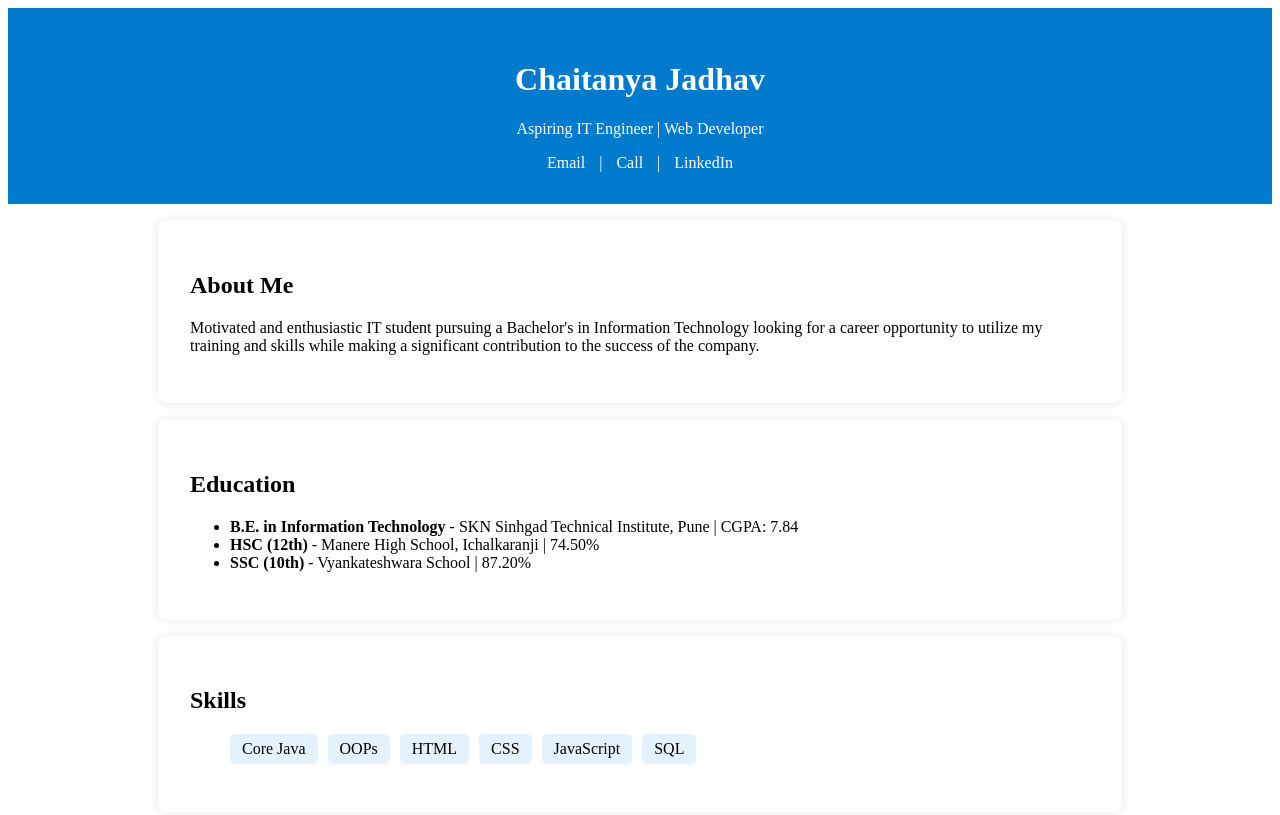
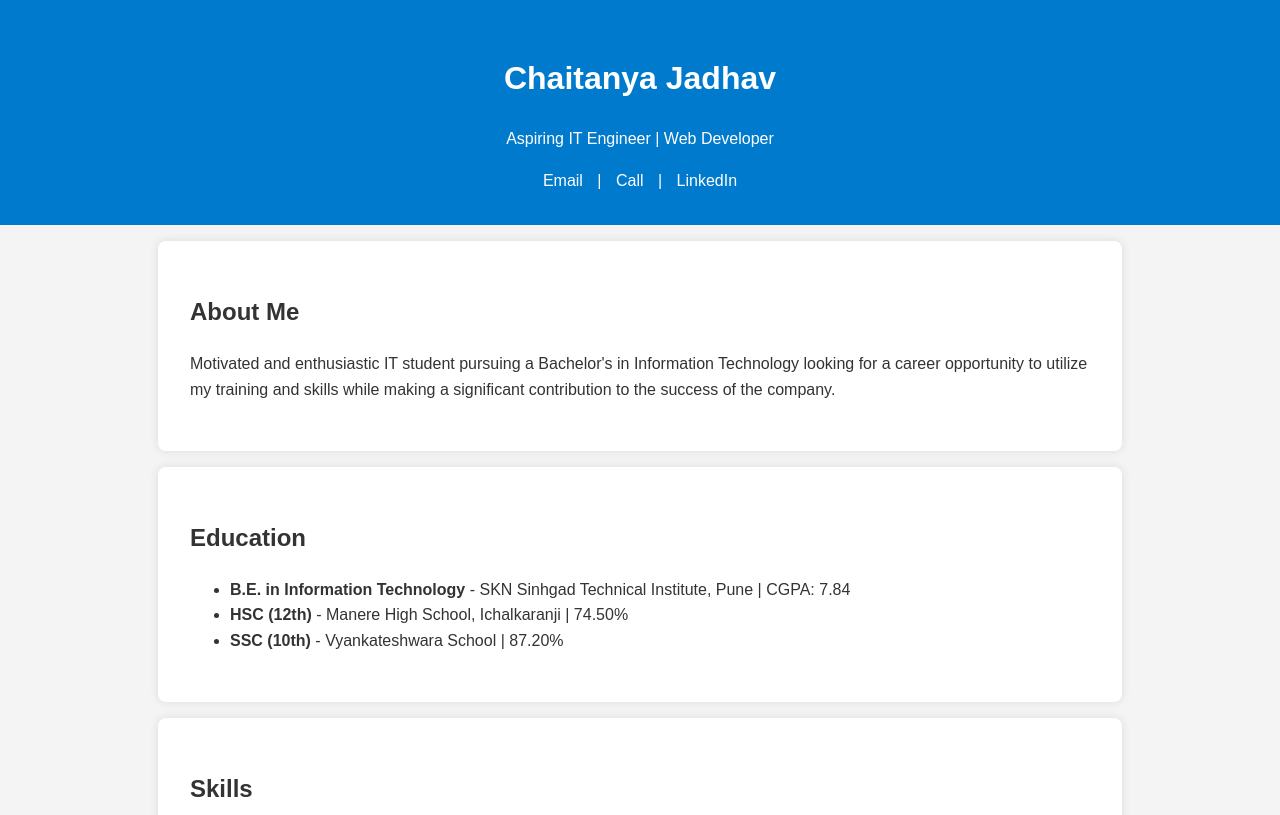
Before and after one commit to chaitanya5711/chaitanya.portfolio.io, a plain HTML site: page index.html in a window 1280 px wide. Shown: the top 815 px of the page. Drawn offline with Linux system fonts and the light colour scheme; files that its build step writes are made by us from their sources.

Commit message:
Update index.html

```diff
--- a/index.html
+++ b/index.html
@@ -1,11 +1,56 @@
-
 <!DOCTYPE html>
 <html lang="en">
 <head>
     <meta charset="UTF-8">
     <meta name="viewport" content="width=device-width, initial-scale=1.0">
     <title>Chaitanya Jadhav | Portfolio</title>
-    <link rel="stylesheet" href="assets/style.css">
+    <style>
+        body {
+            font-family: Arial, sans-serif;
+            margin: 0;
+            padding: 0;
+            line-height: 1.6;
+            background: #f4f4f4;
+            color: #333;
+        }
+        header {
+            background: #007acc;
+            color: #fff;
+            padding: 2rem;
+            text-align: center;
+        }
+        .contact a {
+            color: #fff;
+            margin: 0 10px;
+            text-decoration: none;
+        }
+        section {
+            padding: 2rem;
+            background: #fff;
+            margin: 1rem auto;
+            max-width: 900px;
+            border-radius: 8px;
+            box-shadow: 0 0 10px rgba(0,0,0,0.1);
+        }
+        .skills {
+            display: flex;
+            flex-wrap: wrap;
+            gap: 10px;
+        }
+        .skills li {
+            background: #e3f2fd;
+            padding: 6px 12px;
+            border-radius: 5px;
+            list-style: none;
+        }
+        footer {
+            background: #007acc;
+            color: #fff;
+            text-align: center;
+            padding: 1rem;
+            margin-top: 2rem;
+        }
+    </style>
 </head>
 <body>
     <header>
```
